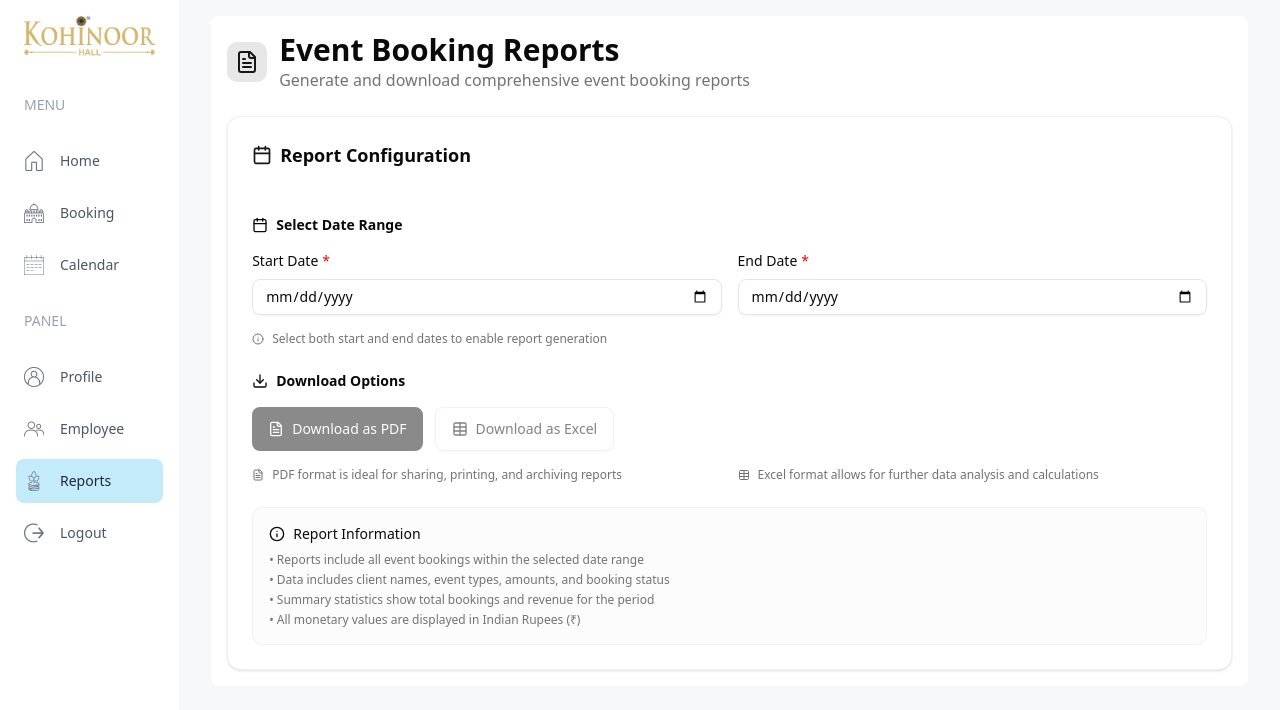
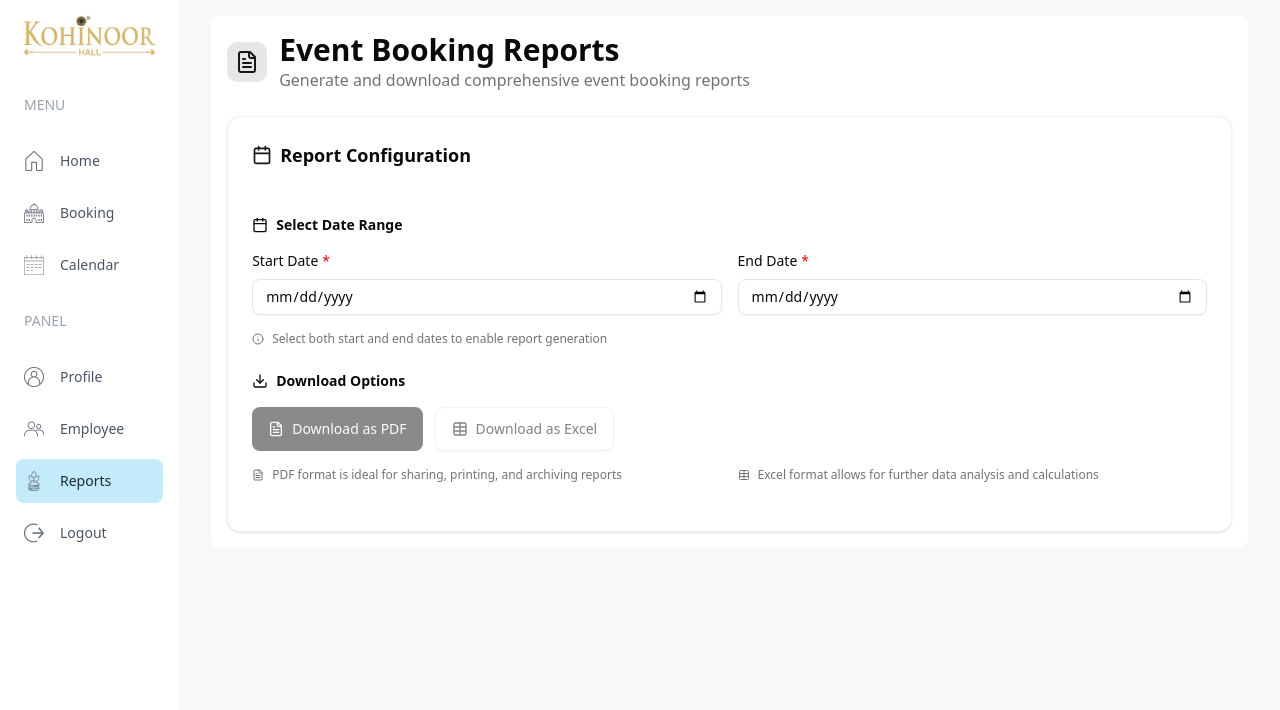
Before and after one commit to girishdigge/venue-booking-app, a Next.js app: page /reports in a window 1280 px wide. Shown: the top 710 px of the page. Built offline with nearby package versions, Linux system fonts and the light colour scheme; no server answers.

Commit message:
report cleanup

```diff
--- a/app/(dashboard)/reports/page.tsx
+++ b/app/(dashboard)/reports/page.tsx
@@ -376,7 +376,7 @@ const ReportsPage = () => {
           </div>
 
           {/* Additional Information */}
-          <div className='bg-muted/30 border border-border/50 rounded-lg p-4'>
+          {/* <div className='bg-muted/30 border border-border/50 rounded-lg p-4'>
             <h4 className='text-sm font-medium text-foreground mb-2 flex items-center gap-2'>
               <Info className='w-4 h-4' />
               Report Information
@@ -396,7 +396,7 @@ const ReportsPage = () => {
               </p>
               <p>• All monetary values are displayed in Indian Rupees (₹)</p>
             </div>
-          </div>
+          </div> */}
         </CardContent>
       </Card>
     </div>
```
